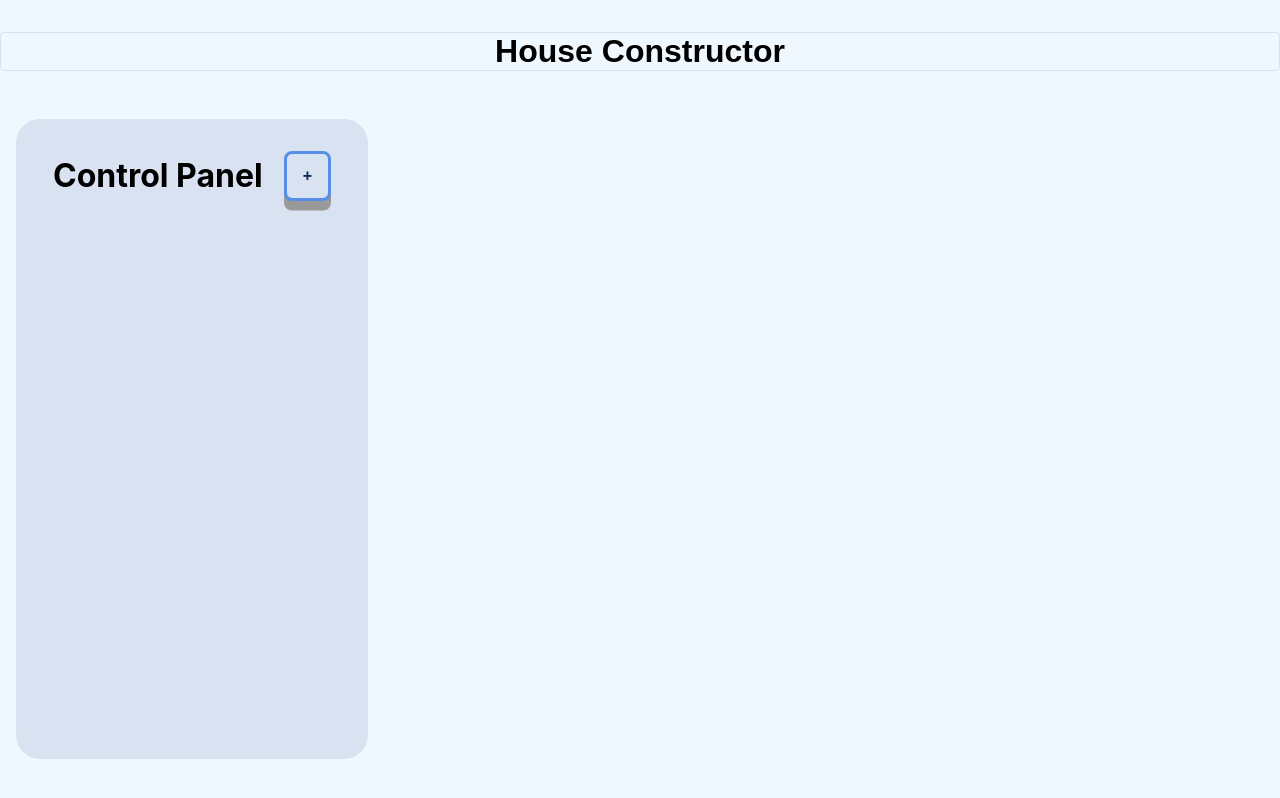
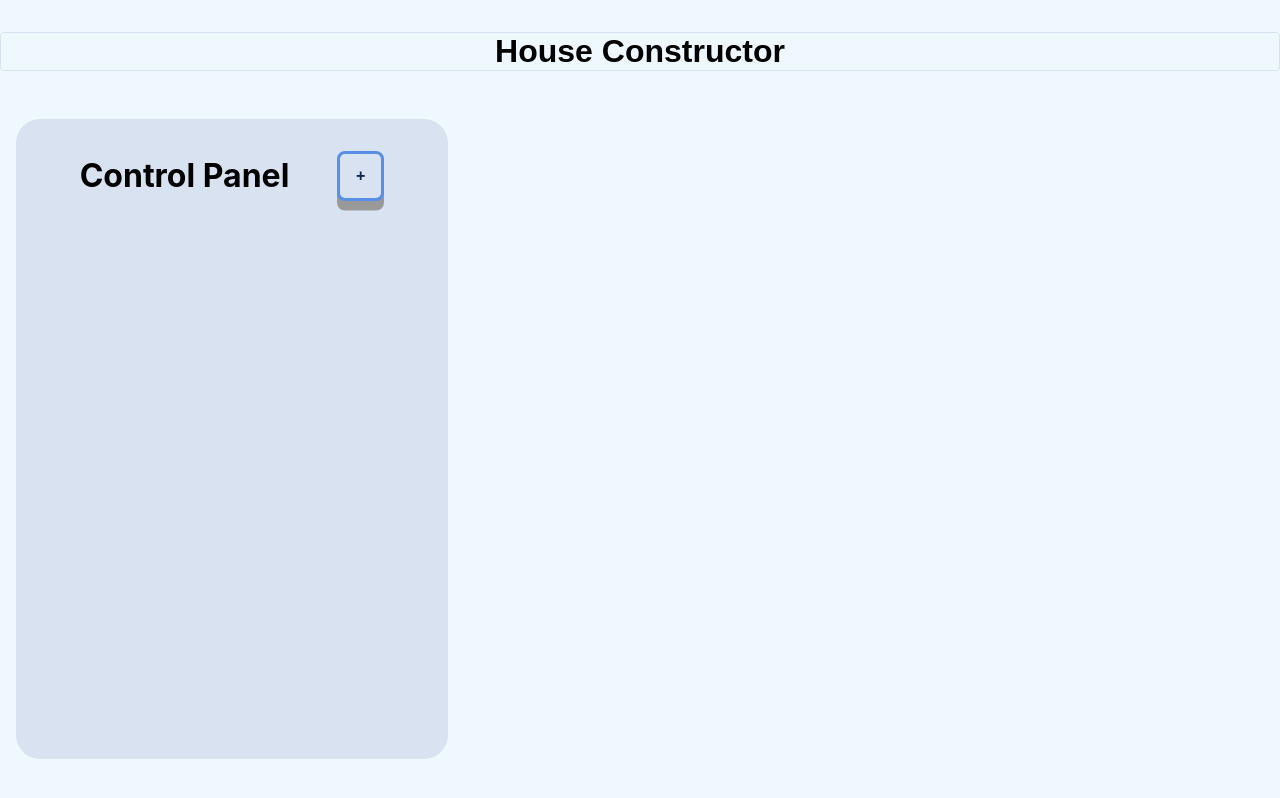
Before and after one commit to Ltins/react-houses, a React (Create React App) app: page / in a window 1280 px wide. Built offline with nearby package versions, Linux system fonts and the light colour scheme.

Commit message:
Slightly altered styles for better compatibility

```diff
--- a/src/components/Form.module.css
+++ b/src/components/Form.module.css
@@ -6,18 +6,24 @@
   background-color: #d9e2f1;
   border-radius: 1.5rem;
   max-height: 80vh;
-  min-width: 25vw;
-  max-width: 25vw;
+  min-width: max-content;
 }
 
 .house-list ul {
   list-style-type: none;
-  display: flex;
-  flex-direction: column;
+  display: table;
+  padding: 0;
+}
+
+.house-list li {
+  list-style-type: none;
+  display: table-row;
 }
 
 .house-list {
   overflow: auto;
+  overflow-y: overlay;
+  overflow-x: overlay;
 }
 
 .house-form-header {
@@ -25,6 +31,7 @@
   display: flex;
   justify-content: space-evenly;
   align-items: center;
+  min-width: 25rem;
 }
 
 .house-form-header h1 {
--- a/src/components/house/HousesList.module.css
+++ b/src/components/house/HousesList.module.css
@@ -1,9 +1,10 @@
 .houses-list {
-  max-width: 65vw;
+  max-width: 50vw;
   max-height: 80vh;
-  min-width: 65vw;
   min-height: 80vh;
   overflow: auto;
+  overflow-y: overlay;
+  overflow-x: overlay;
   display: flex;
 }
 
```
